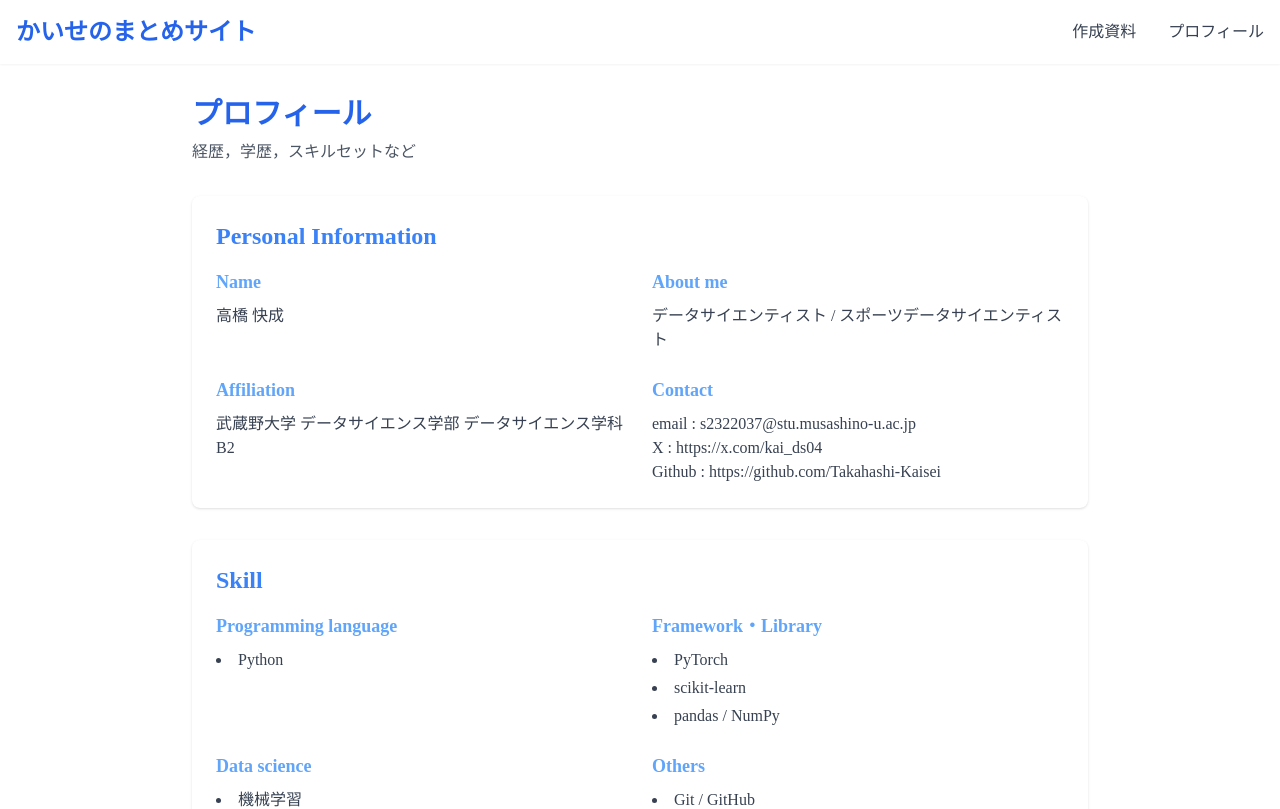
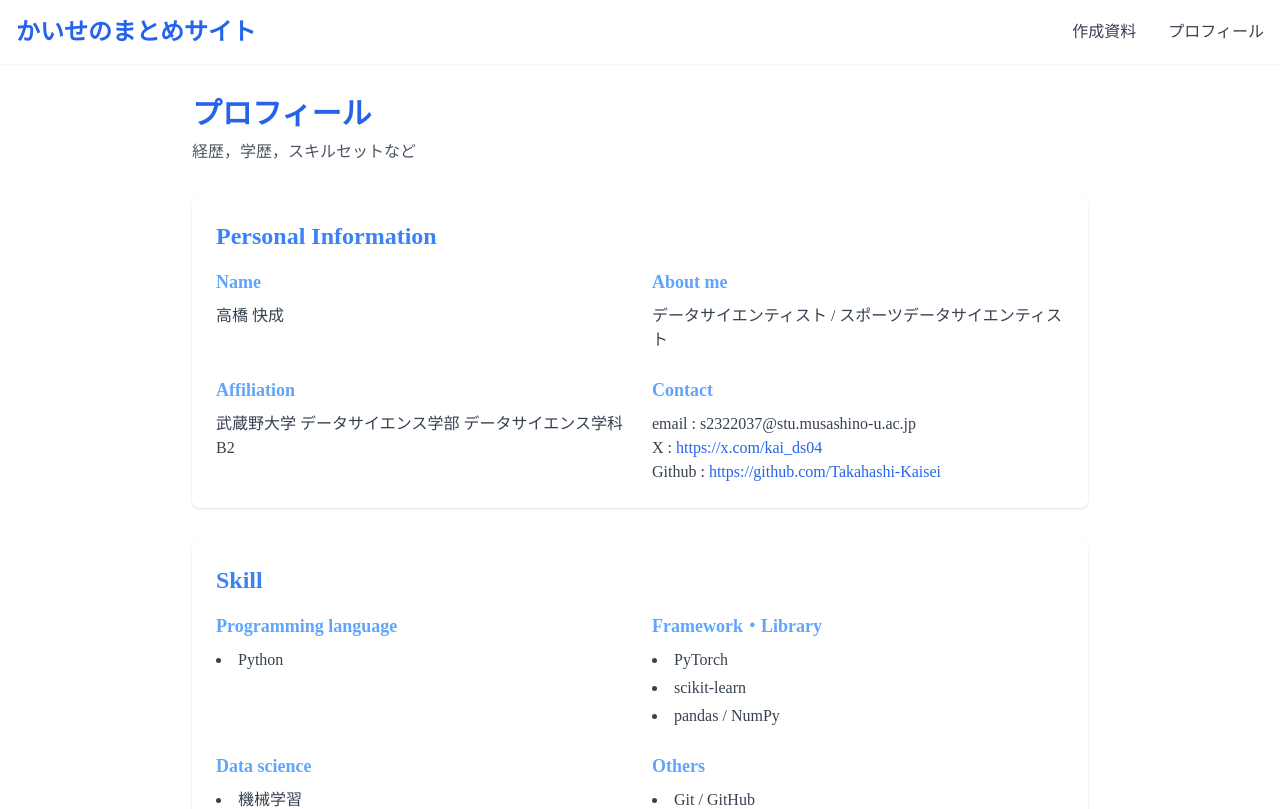
Before and after one commit to Takahashi-Kaisei/mypage, a Next.js app: page /profile in a window 1280 px wide. Shown: the top 809 px of the page. Built offline with nearby package versions, Linux system fonts and the light colour scheme.

Commit message:
プロフィールページの連絡先リンクをクリック可能に変更

```diff
--- a/src/app/profile/page.tsx
+++ b/src/app/profile/page.tsx
@@ -30,8 +30,8 @@ export default function ProfilePage() {
               <div>
                 <h3 className="text-lg font-semibold mb-2">Contact</h3>
                 <p className="text-gray-700">email : s2322037@stu.musashino-u.ac.jp</p>
-                <p className="text-gray-700">X : https://x.com/kai_ds04</p>
-                <p className="text-gray-700">Github : https://github.com/Takahashi-Kaisei</p>
+                <p className="text-gray-700">X : <a href="https://x.com/kai_ds04" target="_blank" rel="noopener noreferrer" className="text-blue-600 hover:underline">https://x.com/kai_ds04</a></p>
+                <p className="text-gray-700">Github : <a href="https://github.com/Takahashi-Kaisei" target="_blank" rel="noopener noreferrer" className="text-blue-600 hover:underline">https://github.com/Takahashi-Kaisei</a></p>
               </div>
             </div>
           </div>
```
